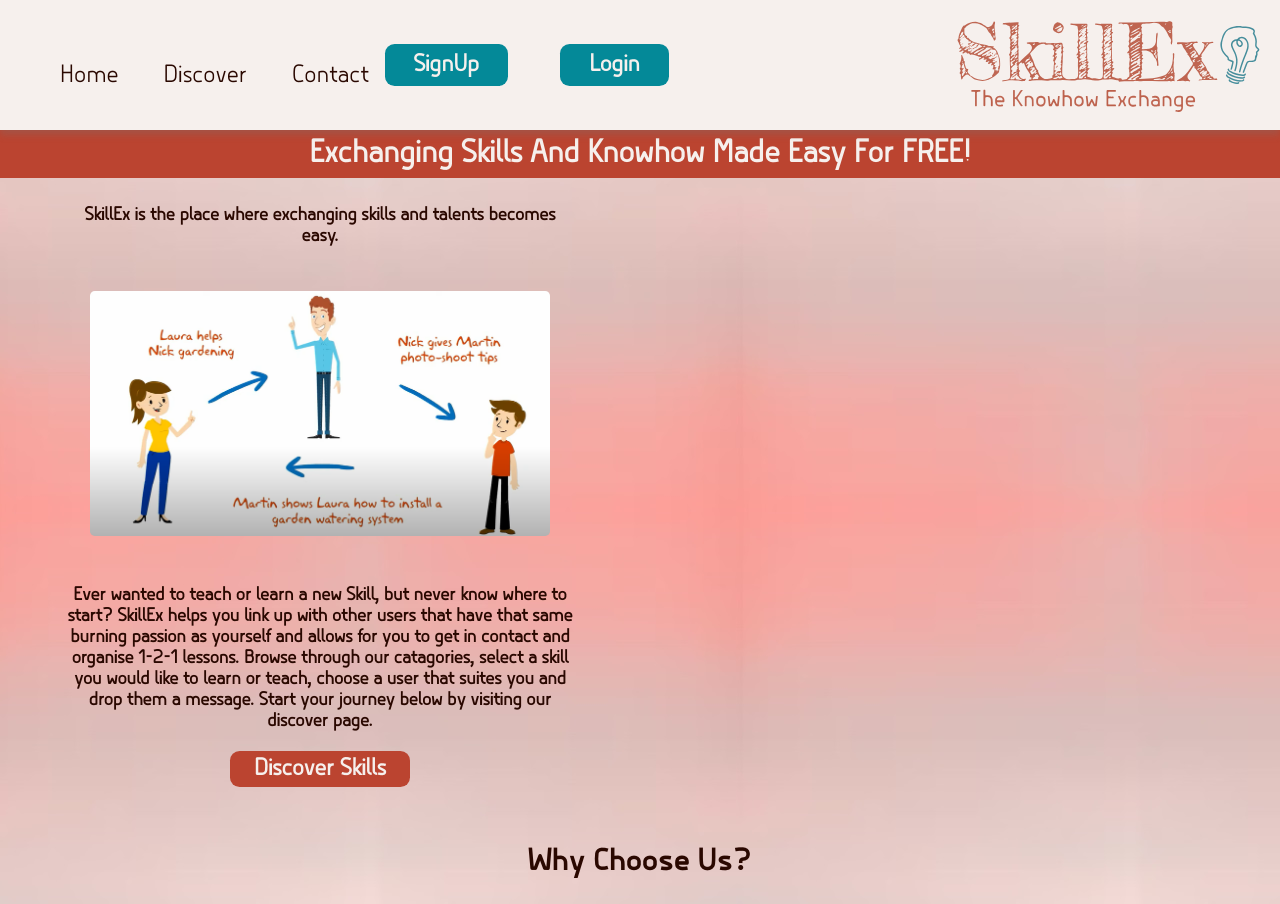
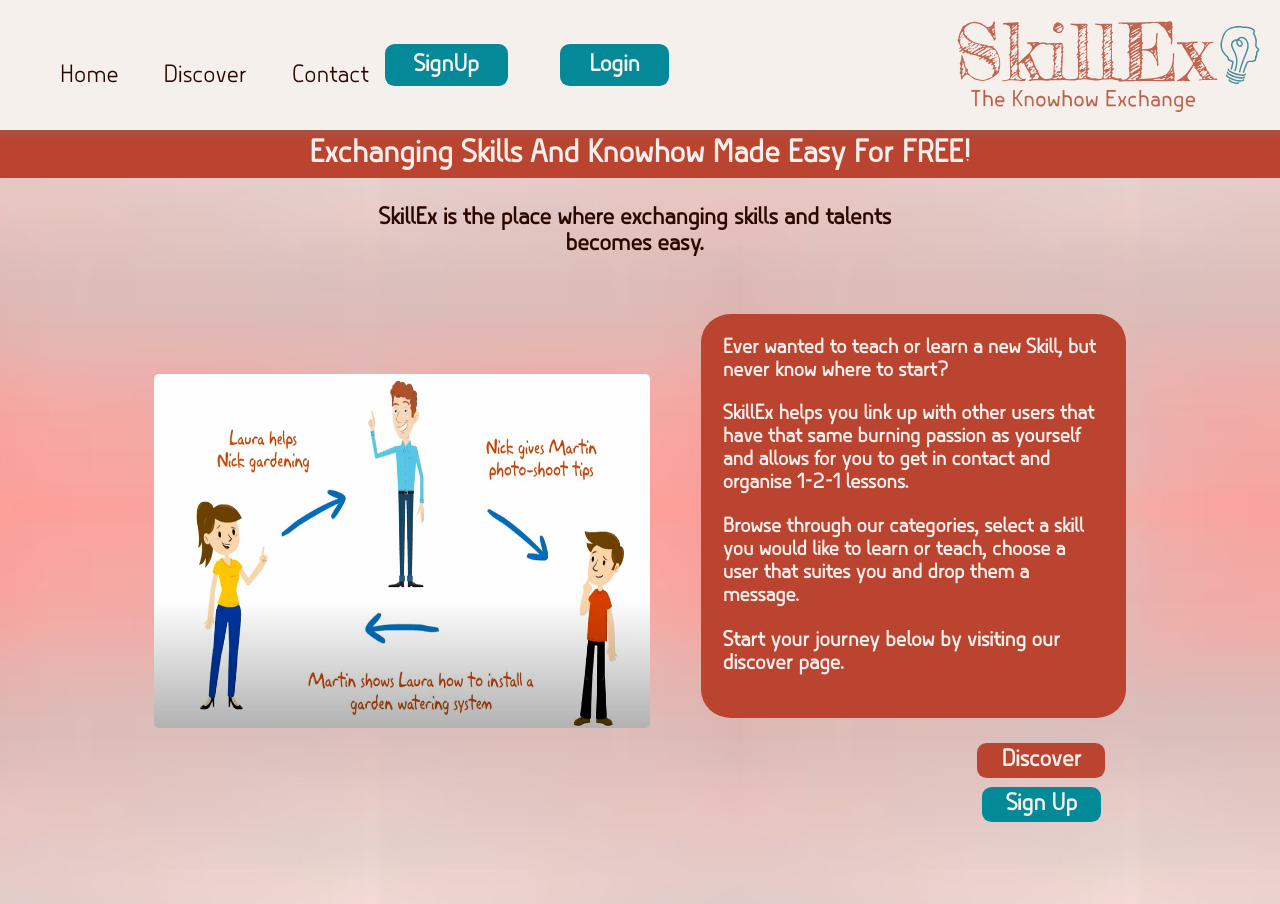
Before and after one commit to AlphaPentagon/skillEx-final-project, a Next.js app: page / in a window 1280 px wide. Shown: the top 904 px of the page. Built offline with nearby package versions, Linux system fonts and the light colour scheme; no server answers.

Commit message:
about us and get in touch button

```diff
--- a/pages/discover 2/discover.module.css
+++ /dev/null
@@ -1,3 +0,0 @@
-.title {
-	text-transform: capitalize;
-}
--- a/src/components/AboutUs/AboutUs.module.css
+++ b/src/components/AboutUs/AboutUs.module.css
@@ -13,7 +13,7 @@
 }
 
 .textContainer {
-  text-align: center;
+  text-align: left;
   padding: 0% 10% 5% 10%;
   top: 5%;
 }
@@ -28,34 +28,94 @@
   cursor: pointer;
   align-items: center;
 }
+.aboutText {
 
+  text-align: center;
+  font-size: 1.1rem;
+}
+.aboutUs {
+
+  text-align: left;
+  font-size: 1rem;
+   }
 
 .discoverButtonLayout{
-  align-items: center;
+ margin-left: 30%;
+ padding: 1%;
+
 }
 
+.startYourJourney{
+  font-weight: bold;
+  font-size: 1.1rem;
+}
+
+.signUpButtonLayout {
+  margin-left: 30%;
+  padding: 1%;
+
+}
 @media (min-width: 600px) {
 
   .container {
     display: grid;
     grid-template-columns: 1fr 1fr;
     grid-template-rows: 1fr;
+
   }
 
   .imageContainer {
     margin: auto;
+    width: 1000px;
   }
 
   .image {
     border-radius: 0.3rem;
+    width: 1000px;
   }
 
   .textContainer {
     text-align: center;
     padding: 0% 10% 5% 10%;
     top: 5%;
+
+
   }
 
+  .aboutText{
+
+  font-size: 1.5rem;
+    margin-left: 30%;
+    font-weight: bold;
+  }
+
+  .aboutUs {
+ margin-top: 20%;
+ background-color: var(--terraCotta);
+ padding: 5%;
+ border-radius: 7%;
+
+  }
+
+
+
+  .sectionContainer{
+
+    display: flex;
+    flex-direction: row;
+    width: 80vw;
+  }
+
+  .aboutUs{
+    color: var(--cream);
+  }
+
+  .aboutUsContainer {
+
+  margin-top: -5%;
+   width: 60vw;
+
+  }
 
   .discoverbutton{
     background-color: var(--terraCotta);
@@ -66,6 +126,7 @@
     font-weight: normal;
     cursor: pointer;
     align-items: center;
+
   }
 
   .discoverbutton:hover {
@@ -76,4 +137,30 @@
     align-items: center;
 
   }
+  .signUpButtonLayout {
+    margin-left: 60%;
+
+
+  }
+  .discoverButtonLayout{
+    margin-left: 60%;
+
+   }
+   .aboutUs {
+    text-align: left;
+    font-size: 1.3rem;
+     }
+
+
+
+  .startYourJourney{
+    font-weight: bold;
+    font-size: 1.35rem;
+  }
 }
+
+@media (max-width: 600px) {
+  .aboutUs {
+    display: none;
+  }
+}
--- a/src/components/AboutUs/index.js
+++ b/src/components/AboutUs/index.js
@@ -10,28 +10,41 @@ const AboutUs = () => {
       <div className={styles.title}>
         <h2 className="abouttitle"></h2>
         <div className={styles.textContainer}>
-        <h3 className="abouttext">
+        <h3 className={styles.aboutText}>
           SkillEx is the place where exchanging skills and talents becomes easy.
         </h3>
+        <div className={styles.sectionContainer}>
       <div className={styles.imageContainer}>
         <Image
           src="/media/images/skillswapping.png"
           alt="diagram showing how skillswapping works"
           className={styles.image}
-          width={470}
-          height={250}
+          width={770}
+          height={550}
         />
       </div>
-        <h3 className="abouttext">
+      <div className={styles.aboutUsContainer}>
+        <h3 className={styles.aboutUs}>
           Ever wanted to teach or learn a new Skill, but never know where to start?
-          SkillEx helps you link up with other users that have that same burning passion as yourself and allows for you to get in contact and organise 1-2-1 lessons. Browse through our catagories, select a skill you would like to learn or teach, choose a user that suites you and drop them a message. Start your journey below by visiting our discover page.
+          <p>SkillEx helps you link up with other users that have that same burning passion as yourself and allows for you to get in contact and organise 1-2-1 lessons.</p>
+          Browse through our categories, select a skill you would like to learn or teach, choose a user that suites you and drop them a message.
+          <p className={styles.startYourJourney}>Start your journey below by visiting our discover page.</p>
         </h3>
         <div className={styles.discoverButtonLayout}>
           <Link href={"/discover/"}><a>
-        <Button className={styles.discoverButton} text="Discover Skills">
+        <Button className={styles.discoverButton} text="Discover">
         </Button>
         </a>
         </Link>
+        </div>
+        <div className={styles.signUpButtonLayout}>
+          <Link href={"/profiles/sign-up"}><a>
+        <Button className={styles.signUpButton} text="Sign Up" type="signUpBorderButton">
+        </Button>
+        </a>
+        </Link>
+        </div>
+        </div>
         </div>
       </div>
       </div>
--- a/src/components/Button/button.module.css
+++ b/src/components/Button/button.module.css
@@ -64,6 +64,11 @@
 .backToDiscover {
   background-color: var(--terraCotta);
 }
+
+.signUpBorderButton{
+
+  background-color: var(--blue);
+}
 @media (min-width: 600px) {
 
   .default {
--- a/src/components/ProfileCard/ProfileCard.module.css
+++ b/src/components/ProfileCard/ProfileCard.module.css
@@ -55,11 +55,13 @@
 }
 
 .buttonContainer {
-  margin: auto;
+  margin-top: -10%;
   background-color: var(--terraCotta);
-  border-radius: 5%;
+  border-radius: 20%;
   color:var(--cream);
   padding: 2%;
+  margin-left: 20%;
+  margin-right: 20%;
 }
 
 .buttonContainer:hover {
```
Also changed, not shown: pages/discover 2/[category].js (deleted, +0 -116 lines), pages/discover 2/index.js (deleted, +0 -48 lines), pages/discover/index.js (+4 -4 lines), 1 other file (tests, documents, lock files or other folders).
